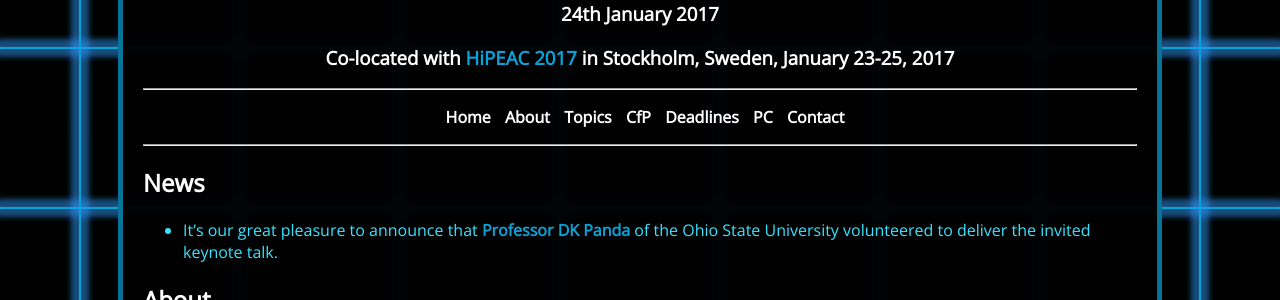
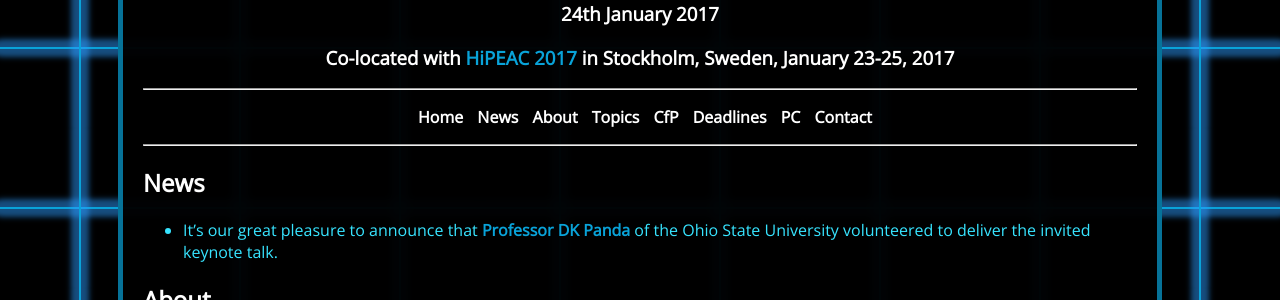
Before and after one commit to VisorHPC/VisorHPC.github.io, a Jekyll site: the page built from index.md, in a window 1280 px wide. Shown: the part 512-812 px from the top of the page. Built offline with Jekyll 4.4.1, drawn with Linux system fonts in a browser that asks for light colours.

Commit message:
Added News to navigation bar

```diff
--- a/_includes/nav.html
+++ b/_includes/nav.html
@@ -7,6 +7,7 @@
 	<hr />
 	<ul>
 		<li><a href="/#">Home</a></li>
+		<li><a href="/#news">News</a></li>
 		<li><a href="/#about">About</a></li>
 		<li><a href="/#topics">Topics</a></li>
 		<li><a href="/#cfp">CfP</a></li>
```
